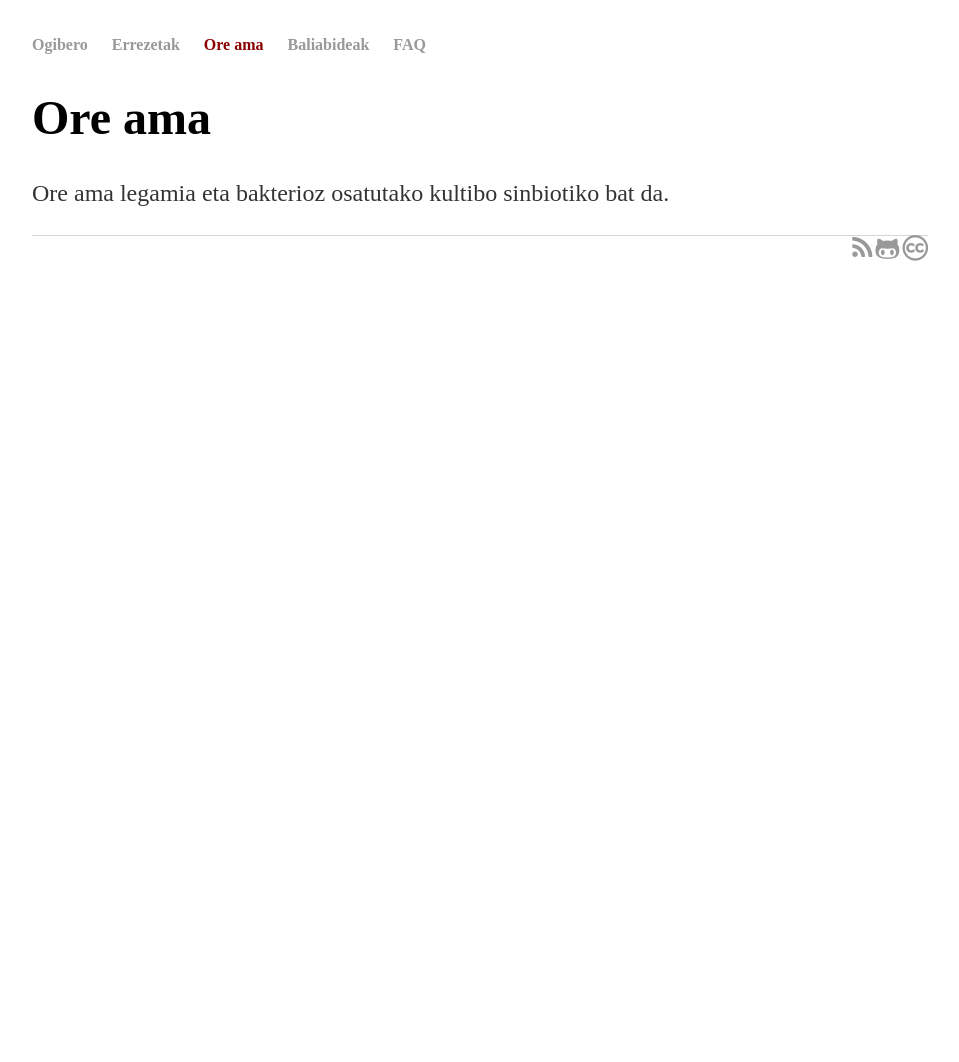
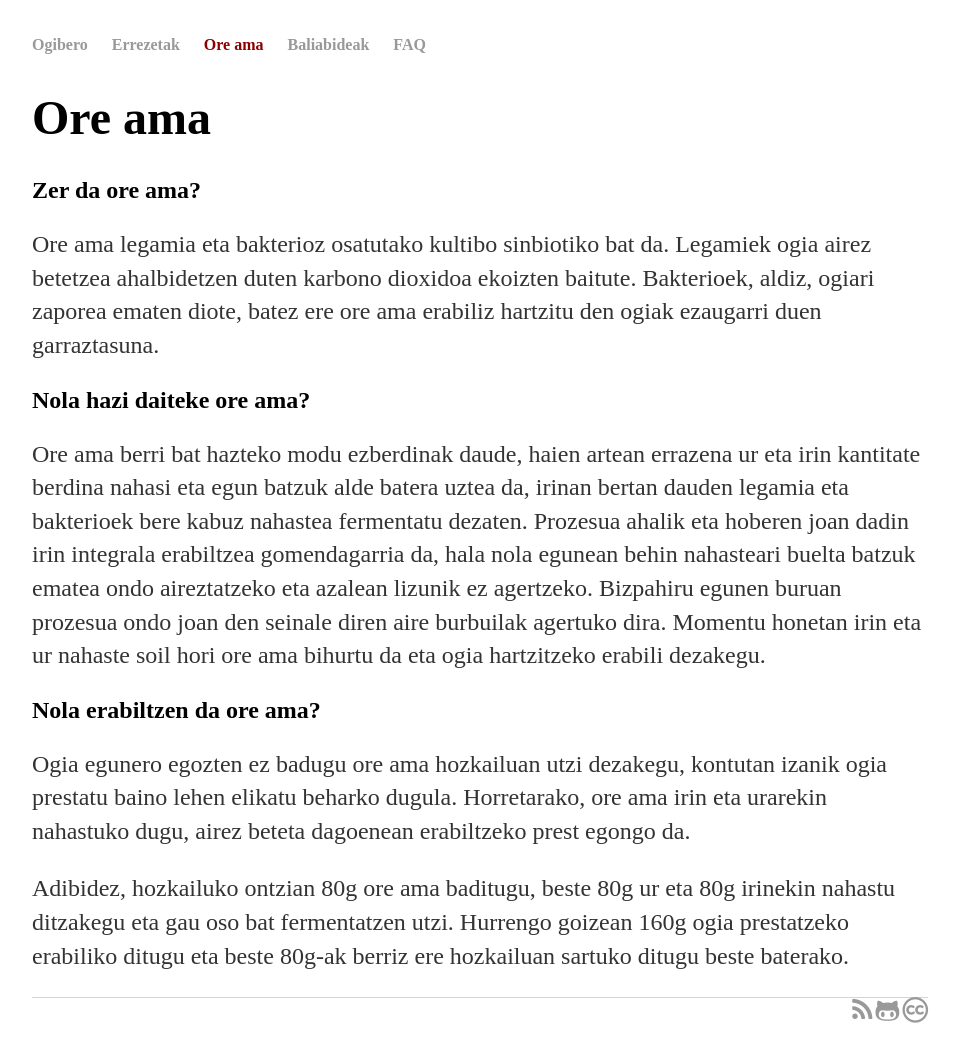
Before and after one commit to Ondiz/ogibero, a Jekyll site: the page built from oreama.md, in a window 1280 px wide and 1088 px high. Shown: the top 1062 px of the window, without its empty margins (160-1119 px from the left). Built offline with Jekyll 4.4.1, drawn with Linux system fonts in a browser that asks for light colours; some web fonts are replaced.

Commit message:
Orea amari buruzko azalpena luzatu

```diff
--- a/oreama.md
+++ b/oreama.md
@@ -6,4 +6,41 @@ navigation_weight: 3
 
 # Ore ama
 
-Ore ama legamia eta bakterioz osatutako kultibo sinbiotiko bat da.
+## Zer da ore ama?
+
+Ore ama legamia eta bakterioz osatutako kultibo sinbiotiko bat
+da. Legamiek ogia airez betetzea ahalbidetzen duten karbono dioxidoa
+ekoizten baitute. Bakterioek, aldiz, ogiari zaporea ematen diote,
+batez ere ore ama erabiliz hartzitu den ogiak ezaugarri duen
+garraztasuna.
+
+## Nola hazi daiteke ore ama?
+
+Ore ama berri bat hazteko modu ezberdinak daude, haien artean errazena
+ur eta irin kantitate berdina nahasi eta egun batzuk alde batera uztea
+da, irinan bertan dauden legamia eta bakterioek bere kabuz nahastea
+fermentatu dezaten. Prozesua ahalik eta hoberen joan dadin irin
+integrala erabiltzea gomendagarria da, hala nola egunean behin
+nahasteari buelta batzuk ematea ondo aireztatzeko eta azalean lizunik
+ez agertzeko. Bizpahiru egunen buruan prozesua ondo joan den seinale
+diren aire burbuilak agertuko dira. Momentu honetan irin eta ur
+nahaste soil hori ore ama bihurtu da eta ogia hartzitzeko erabili
+dezakegu.
+
+<!-- IRUDIAK! -->
+
+## Nola erabiltzen da ore ama?
+
+Ogia egunero egozten ez badugu ore ama hozkailuan utzi dezakegu,
+kontutan izanik ogia prestatu baino lehen elikatu beharko
+dugula. Horretarako, ore ama irin eta urarekin nahastuko dugu, airez
+beteta dagoenean erabiltzeko prest egongo da.
+
+Adibidez, hozkailuko ontzian 80g ore ama baditugu, beste 80g ur eta
+80g irinekin nahastu ditzakegu eta gau oso bat fermentatzen
+utzi. Hurrengo goizean 160g ogia prestatzeko erabiliko ditugu eta
+beste 80g-ak berriz ere hozkailuan sartuko ditugu beste baterako.
+
+<!-- Local Variables: -->
+<!-- ispell-local-dictionary: "euskera"-->
+<!-- End: -->
```
